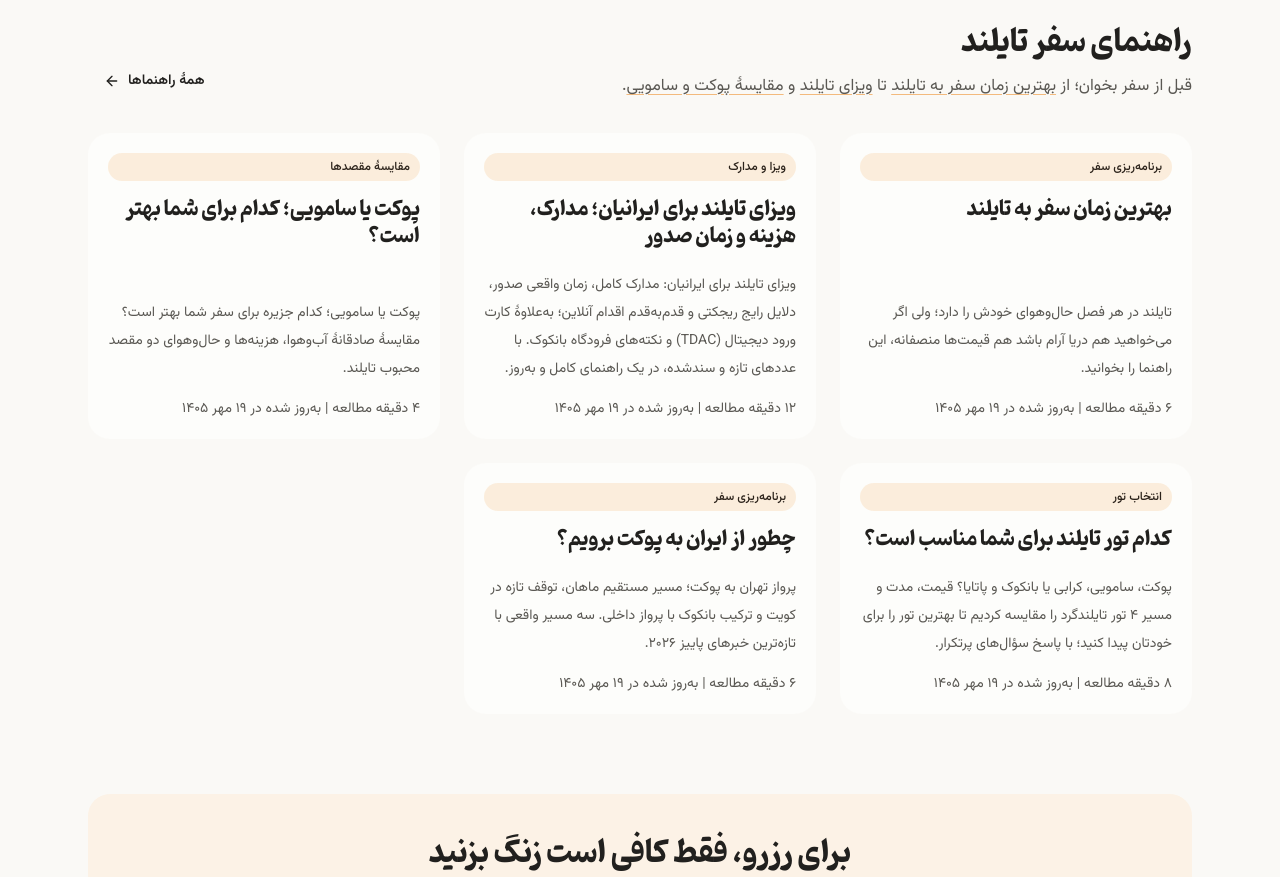
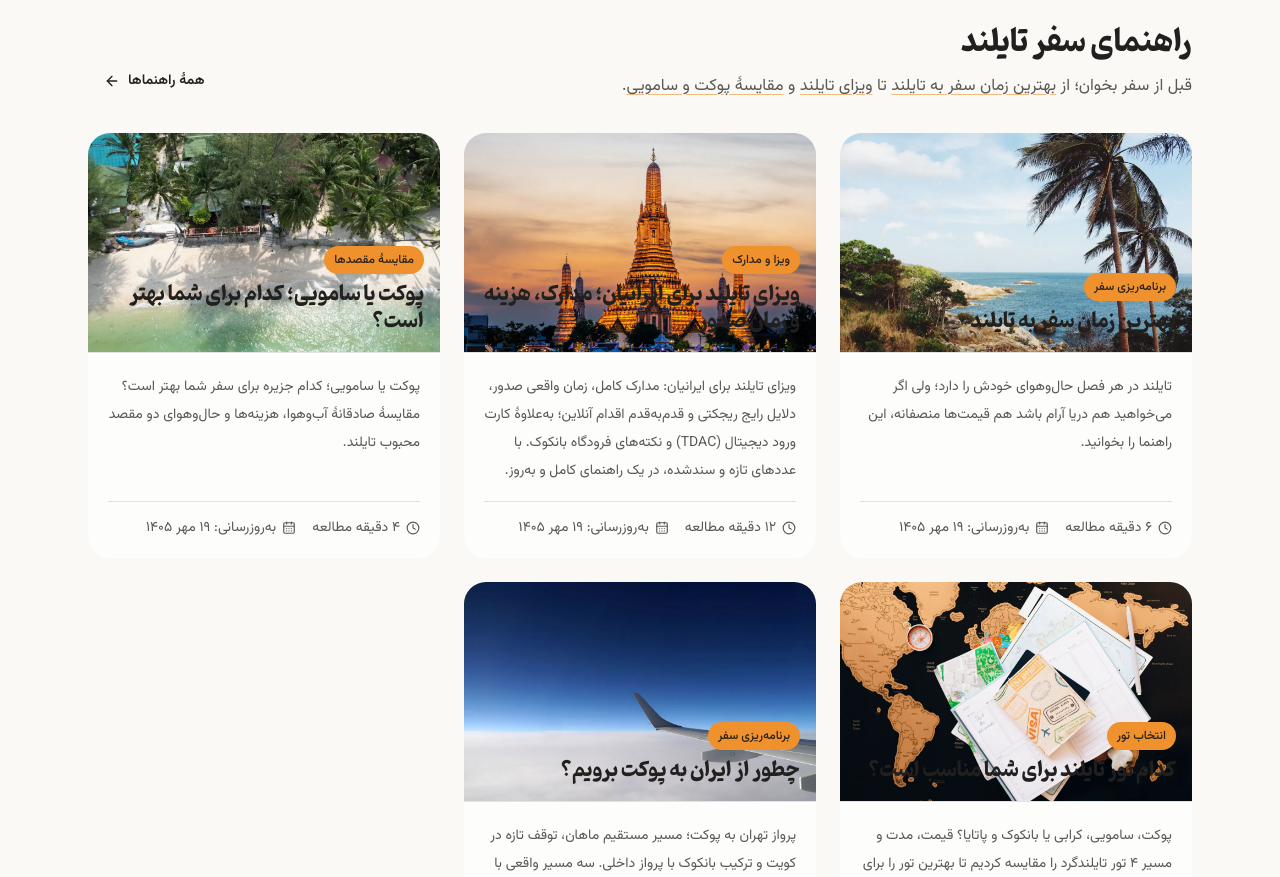
Before and after one commit to masoudroot/thailandgard, a Next.js app in the folder site/: page / in a window 1280 px wide. Shown: the part 1920-2797 px from the top of the page. Built offline with nearby package versions, Linux system fonts and the light colour scheme; no server answers; the database is empty.

Commit message:
نبض دیزاین: D-083: اسلات تصویری S5 برای کارت‌های راهنمای خانه + جای‌نگه‌دار تایپوگرافیک

```diff
--- a/site/app/page.tsx
+++ b/site/app/page.tsx
@@ -1,9 +1,11 @@
 import type { Metadata } from "next";
 import Link from "next/link";
-import { ArrowLeft, Compass, PhoneCall, ShieldCheck, Users } from "lucide-react";
+import { ArrowLeft, CalendarDays, Clock, Compass, PhoneCall, ShieldCheck, Users } from "lucide-react";
 import { HeroCapsule } from "@/components/site/HeroCapsule";
 import { SeasonBanner } from "@/components/site/SeasonBanner";
 import { TourCard, COMBO_SLUG } from "@/components/site/TourCard";
+import { CoverImage } from "@/components/site/CoverImage";
+import { GUIDE_COVERS } from "@/lib/guide-covers";
 import { Reveal } from "@/components/animations/reveal";
 import { CallButtons } from "@/components/site/CallButtons";
 import { Badge } from "@/components/ui/badge";
@@ -160,26 +162,51 @@ export default async function HomePage() {
           </Button>
         </div>
         <div className="mt-8 grid gap-6 sm:grid-cols-2 lg:grid-cols-3">
-          {guides.map((guide) => (
+          {guides.map((guide) => {
+            const cover = GUIDE_COVERS[guide.slug];
+            return (
             <Link key={guide.slug} href={`/guide/${guide.slug}`} className="group block h-full">
-              <Card className="flex h-full flex-col transition-colors group-hover:border-brand/60">
-                <CardHeader>
-                  <Badge variant="brand">{guide.category}</Badge>
-                  <CardTitle className="mt-3 text-xl">
-                    {displayTitle(guide.title)}
-                  </CardTitle>
-                </CardHeader>
-                <CardContent className="mt-auto">
-                  <CardDescription className="leading-7">
-                    {guide.excerpt}
-                  </CardDescription>
-                  <p className="mt-4 text-sm text-muted-foreground">
-                    {fa(guide.readingMinutes)} دقیقه مطالعه | به‌روز شده در {guide.updatedFa}
-                  </p>
+              <Card className="flex h-full flex-col overflow-hidden transition-colors group-hover:border-brand/60">
+                {/* D-083: اسلات تصویری S5 (همان الگوی app/guide/page.tsx): قاب ۱۶:۱۰ +
+                    ماسک graphite-soft از پایین؛ راهنمای بدون کاور جای‌نگه‌دار
+                    تایپوگرافیک می‌گیرد، عکس ناجور ممنوع */}
+                <div className="relative aspect-[16/10] overflow-hidden border-b border-border">
+                  {cover ? (
+                    <CoverImage
+                      src={cover.src}
+                      alt={cover.alt}
+                      width={cover.w}
+                      height={cover.h}
+                      sizes="(max-width: 640px) 100vw, (max-width: 1024px) 50vw, 400px"
+                    />
+                  ) : (
+                    <div className="flex size-full items-center justify-center bg-secondary/50 p-6 text-center">
+                      <span className="font-display text-lg text-foreground/70">{displayTitle(guide.title)}</span>
+                    </div>
+                  )}
+                  <div aria-hidden className="absolute inset-0 bg-frame-mask-card" />
+                  <div className="absolute inset-x-0 bottom-0 p-4">
+                    <Badge variant="brand" className="bg-brand text-brand-foreground">{guide.category}</Badge>
+                    <CardTitle className="mt-2 text-xl">{displayTitle(guide.title)}</CardTitle>
+                  </div>
+                </div>
+                <CardContent className="flex flex-1 flex-col gap-4 p-5">
+                  <p className="text-sm leading-7 text-muted-foreground">{guide.excerpt}</p>
+                  <div className="mt-auto flex flex-wrap items-center gap-x-4 gap-y-2 border-t border-border pt-4 text-sm text-muted-foreground">
+                    <span className="inline-flex items-center gap-1.5">
+                      <Clock className="size-3.5" />
+                      {fa(guide.readingMinutes)} دقیقه مطالعه
+                    </span>
+                    <span className="inline-flex items-center gap-1.5">
+                      <CalendarDays className="size-3.5" />
+                      به‌روزرسانی: {guide.updatedFa}
+                    </span>
+                  </div>
                 </CardContent>
               </Card>
             </Link>
-          ))}
+            );
+          })}
         </div>
       </section>
 
```
